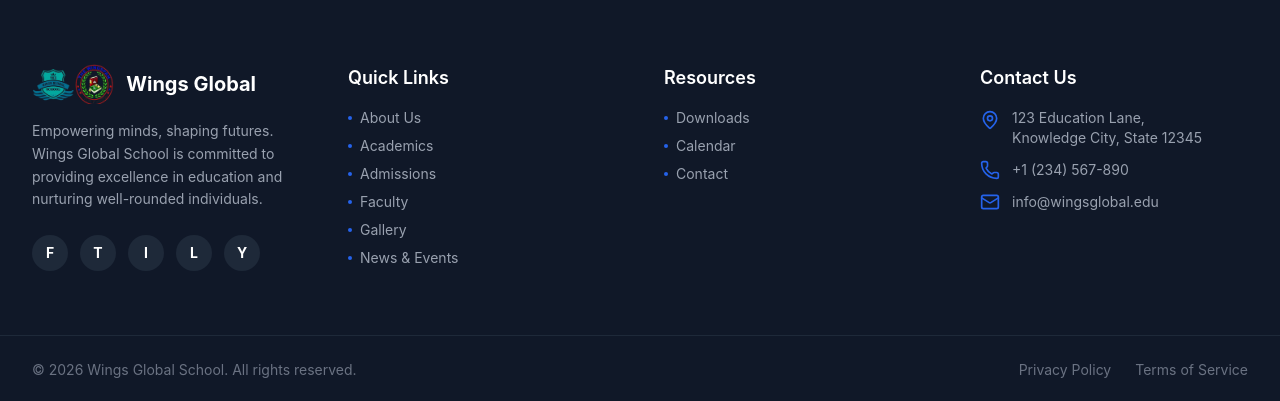
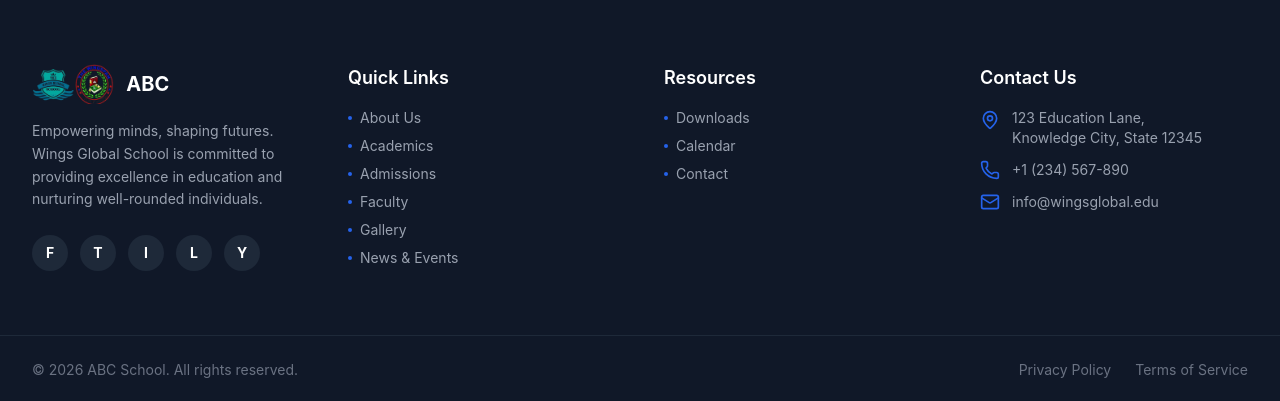
Before and after one commit to Chandanpandit80029/The-Wings-Global-School, a React (Vite) app: page / in a window 1280 px wide. Shown: the part 1438-1839 px from the top of the page. Built offline with nearby package versions, Linux system fonts and the light colour scheme; no server answers; the database is empty; the HTML template or start-up script is replaced by a standard one.

Commit message:
Update Footer.jsx

```diff
--- a/src/components/layout/Footer.jsx
+++ b/src/components/layout/Footer.jsx
@@ -36,8 +36,8 @@ export default function Footer() {
           {/* School Info */}
           <div className="space-y-4">
             <Link to="/" className="flex items-center space-x-3">
-              <img src={logo} alt="Wings Global" className="h-10 w-auto" />
-              <span className="text-xl font-bold text-white">Wings Global</span>
+              <img src={logo} alt="ABC" className="h-10 w-auto" />
+              <span className="text-xl font-bold text-white">ABC</span>
             </Link>
             <p className="text-sm text-gray-400 leading-relaxed">
               Empowering minds, shaping futures. Wings Global School is committed to providing excellence in education and nurturing well-rounded individuals.
@@ -125,7 +125,7 @@ export default function Footer() {
         <div className="max-w-7xl mx-auto px-4 sm:px-6 lg:px-8 py-6">
           <div className="flex flex-col md:flex-row justify-between items-center space-y-4 md:space-y-0">
             <p className="text-sm text-gray-500">
-              © {new Date().getFullYear()} Wings Global School. All rights reserved.
+              © {new Date().getFullYear()} ABC School. All rights reserved.
             </p>
             <div className="flex space-x-6">
               <Link to="/privacy-policy" className="text-sm text-gray-500 hover:text-white transition-colors">
```
